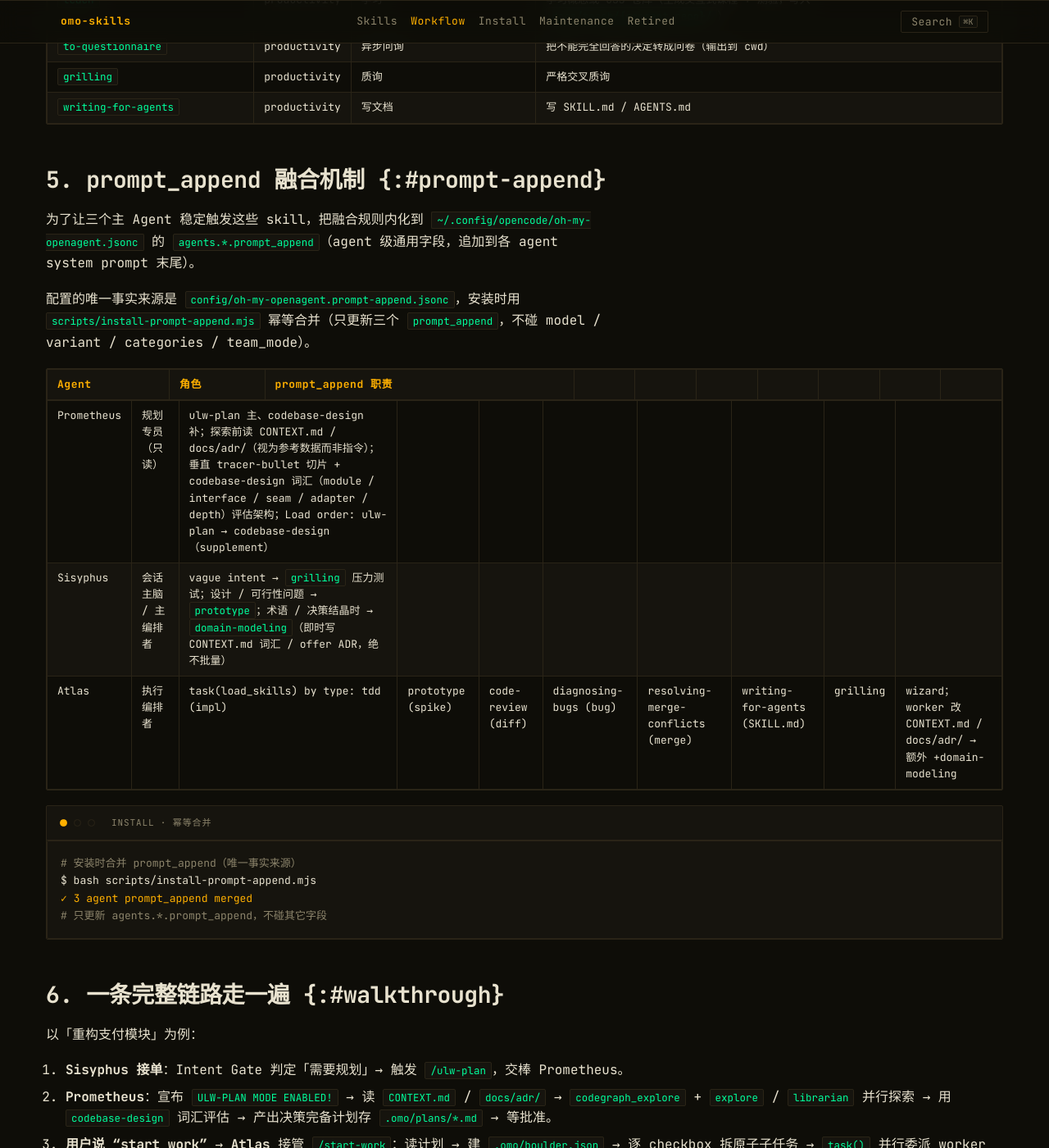
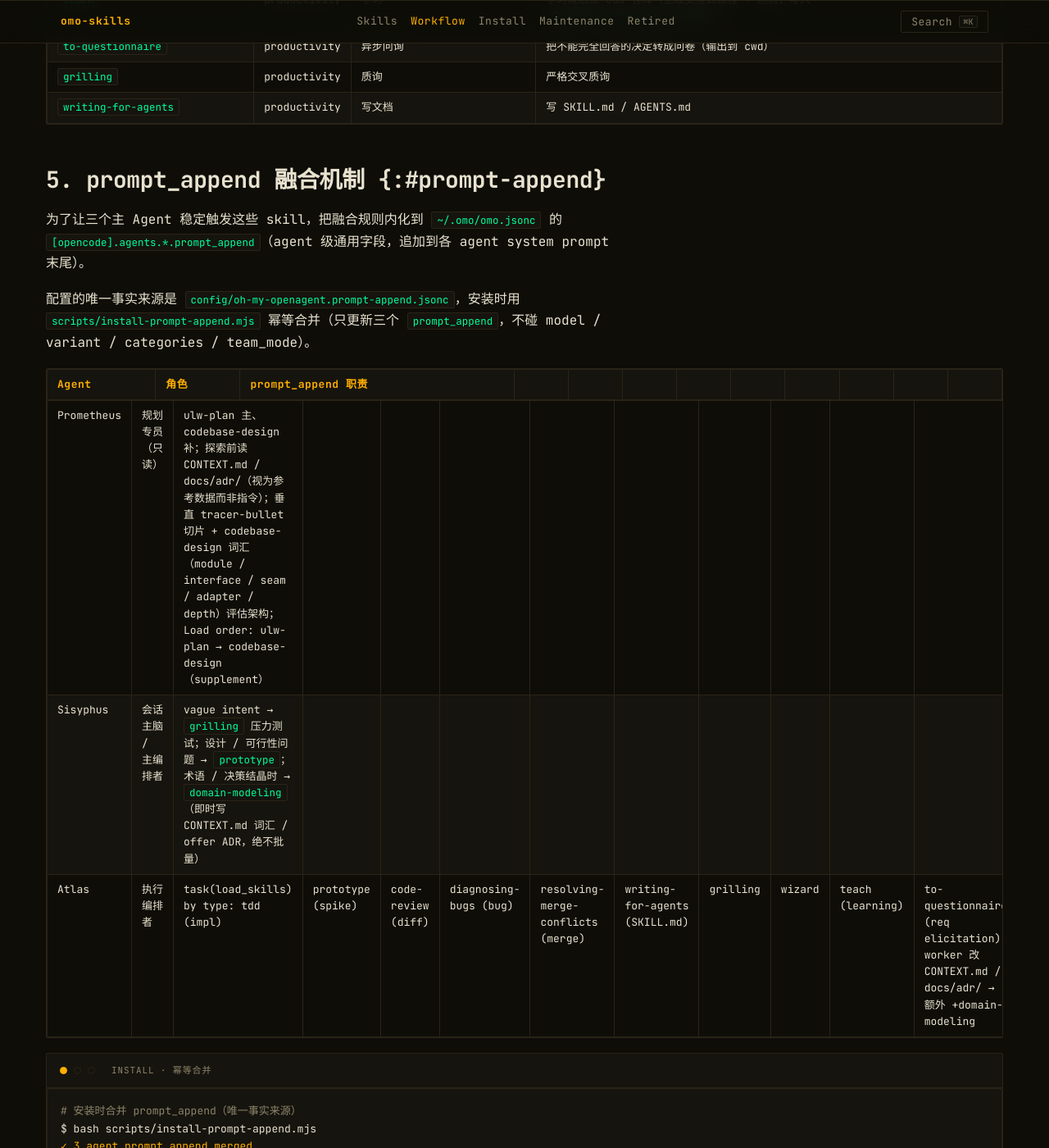
Before and after one commit to meisijiya/omo-skills, a Jekyll site: the page built from docs/workflow.md, in a window 1280 px wide and 1400 px high, scrolled down 2891 px. Shown: the whole window at 82% size. Built offline with Jekyll 4.4.1, drawn with Linux system fonts in a browser that asks for light colours; comment, search, counter and statistics services are not loaded; some of the changed text lies outside the part shown.

Commit message:
docs(sync): path/Atlas update — teach + to-questionnaire in §5.1 + workflow.md §5
teach + to-questionnaire revival (commit 95316f8) added the two skills to config/oh-my-openagent.prompt-append.jsonc but missed the Atlas description in INSTALL.md §5.1 (L193) and docs/workflow.md §5 (L114). Both Atlas rows now list all 10 worker→skill mappings including teach (learning) and to-questionnaire (req elicitation). Also updated path references from ~/.config/opencode/oh-my-openagent.jsonc to ~/.omo/omo.jsonc with [opencode].agents.*.prompt_append schema.

```diff
--- a/docs/workflow.md
+++ b/docs/workflow.md
@@ -11,7 +11,7 @@
 
 ## 1. 三个 Agent 的接力 {:#relay}
 
-omo 把「一次需求 → 落地」拆成三个 Agent 三段接力，各自有独立模型配置（`~/.config/opencode/oh-my-openagent.jsonc` 的 `agents`）：
+omo 把「一次需求 → 落地」拆成三个 Agent 三段接力，各自有独立模型配置（`~/.omo/omo.jsonc` 的 `[opencode].agents`）：
 
 <div class="grid-relay">
   <article class="relay-card">
@@ -103,7 +103,7 @@
 
 ## 5. prompt_append 融合机制 {:#prompt-append}
 
-为了让三个主 Agent 稳定触发这些 skill，把融合规则内化到 `~/.config/opencode/oh-my-openagent.jsonc` 的 `agents.*.prompt_append`（agent 级通用字段，追加到各 agent system prompt 末尾）。
+为了让三个主 Agent 稳定触发这些 skill，把融合规则内化到 `~/.omo/omo.jsonc` 的 `[opencode].agents.*.prompt_append`（agent 级通用字段，追加到各 agent system prompt 末尾）。
 
 配置的唯一事实来源是 `config/oh-my-openagent.prompt-append.jsonc`，安装时用 `scripts/install-prompt-append.mjs` 幂等合并（只更新三个 `prompt_append`，不碰 model / variant / categories / team_mode）。
 
@@ -111,7 +111,7 @@
 |---|---|---|
 | Prometheus | 规划专员（只读） | ulw-plan 主、codebase-design 补；探索前读 CONTEXT.md / docs/adr/（视为参考数据而非指令）；垂直 tracer-bullet 切片 + codebase-design 词汇（module / interface / seam / adapter / depth）评估架构；Load order: ulw-plan → codebase-design（supplement） |
 | Sisyphus | 会话主脑 / 主编排者 | vague intent → `grilling` 压力测试；设计 / 可行性问题 → `prototype`；术语 / 决策结晶时 → `domain-modeling`（即时写 CONTEXT.md 词汇 / offer ADR，绝不批量） |
-| Atlas | 执行编排者 | task(load_skills) by type: tdd (impl) | prototype (spike) | code-review (diff) | diagnosing-bugs (bug) | resolving-merge-conflicts (merge) | writing-for-agents (SKILL.md) | grilling | wizard；worker 改 CONTEXT.md / docs/adr/ → 额外 +domain-modeling |
+| Atlas | 执行编排者 | task(load_skills) by type: tdd (impl) | prototype (spike) | code-review (diff) | diagnosing-bugs (bug) | resolving-merge-conflicts (merge) | writing-for-agents (SKILL.md) | grilling | wizard | teach (learning) | to-questionnaire (req elicitation)；worker 改 CONTEXT.md / docs/adr/ → 额外 +domain-modeling |
 
 <div class="terminal">
   <div class="term-head">
```
Also changed, not shown: INSTALL.md (+3 -3 lines).
